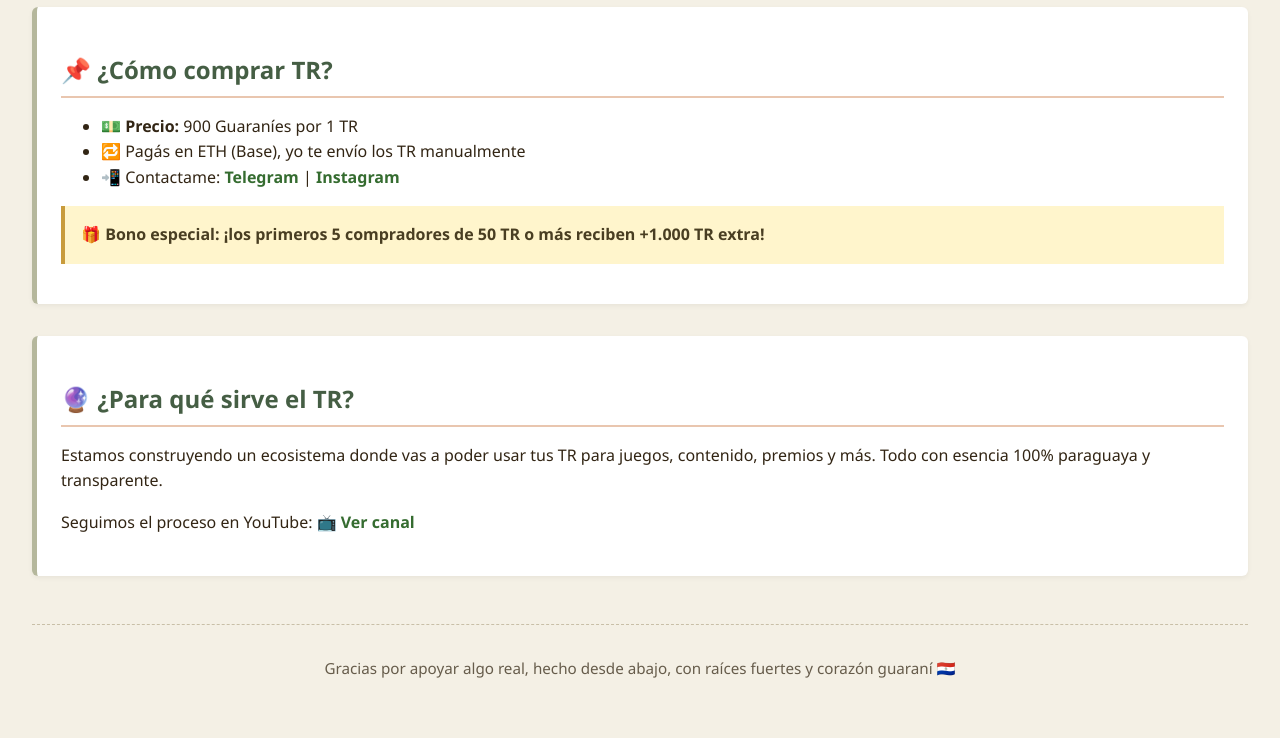
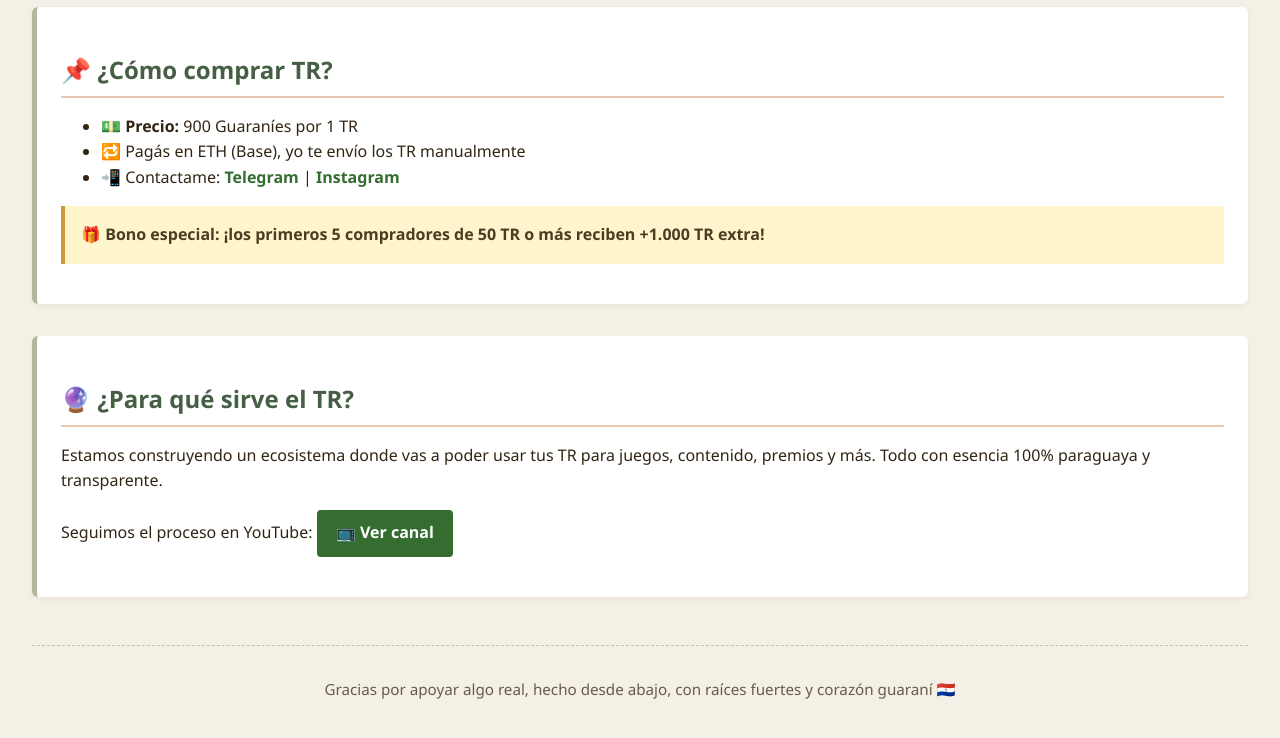
Before and after one commit to alanlopez2323/preventa-TR, a plain HTML site: page index.html in a window 1280 px wide. Shown: the part 122-860 px from the top of the page. Drawn offline with Linux system fonts and the light colour scheme.

Commit message:
Update style.css

```diff
--- a/style.css
+++ b/style.css
@@ -10,13 +10,13 @@ body {
 
 /* Títulos con personalidad cultural */
 h1, h2 {
-  color: #455e44; /* Verde guampa oscura */
+  color: #455e44; /* Verde guampa */
   border-bottom: 2px solid #e9c6af; /* Línea tierra */
   padding-bottom: 0.4rem;
   margin-bottom: 1rem;
 }
 
-/* Secciones envolventes */
+/* Secciones con marco */
 section {
   background-color: #ffffff;
   border-left: 5px solid #b5b79c; /* Verde seco */
@@ -26,9 +26,9 @@ section {
   box-shadow: 0 2px 5px rgba(0,0,0,0.05);
 }
 
-/* Estilo para enlaces */
+/* Enlaces destacados */
 a {
-  color: #356c30; /* Verde confianza */
+  color: #356c30;
   text-decoration: none;
   font-weight: bold;
   border-bottom: 2px solid transparent;
@@ -39,7 +39,7 @@ a:hover {
   border-bottom: 2px solid #356c30;
 }
 
-/* Bloque de bono con dorado artesanal */
+/* Bono visual */
 .bono {
   background: #fff5cc;
   border-left: 4px solid #c89b3c;
@@ -49,7 +49,23 @@ a:hover {
   margin-top: 1rem;
 }
 
-/* Footer patriótico, simple */
+/* Botón estilo canal */
+.btn {
+  display: inline-block;
+  background-color: #356c30;
+  color: #fff;
+  padding: 0.6rem 1.2rem;
+  border-radius: 4px;
+  text-decoration: none;
+  font-weight: bold;
+  transition: background 0.2s;
+}
+
+.btn:hover {
+  background-color: #2c5a28;
+}
+
+/* Footer sencillo */
 footer {
   margin-top: 3rem;
   padding-top: 1rem;
```
